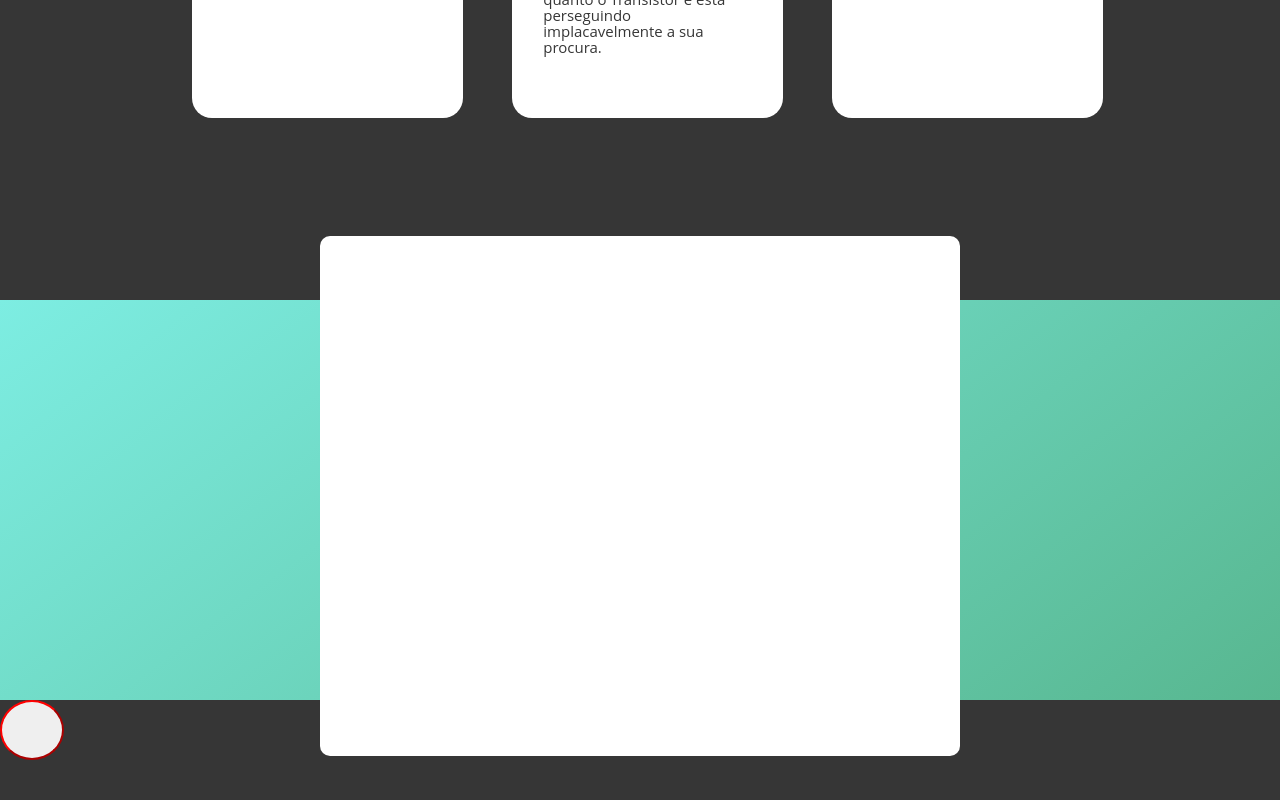
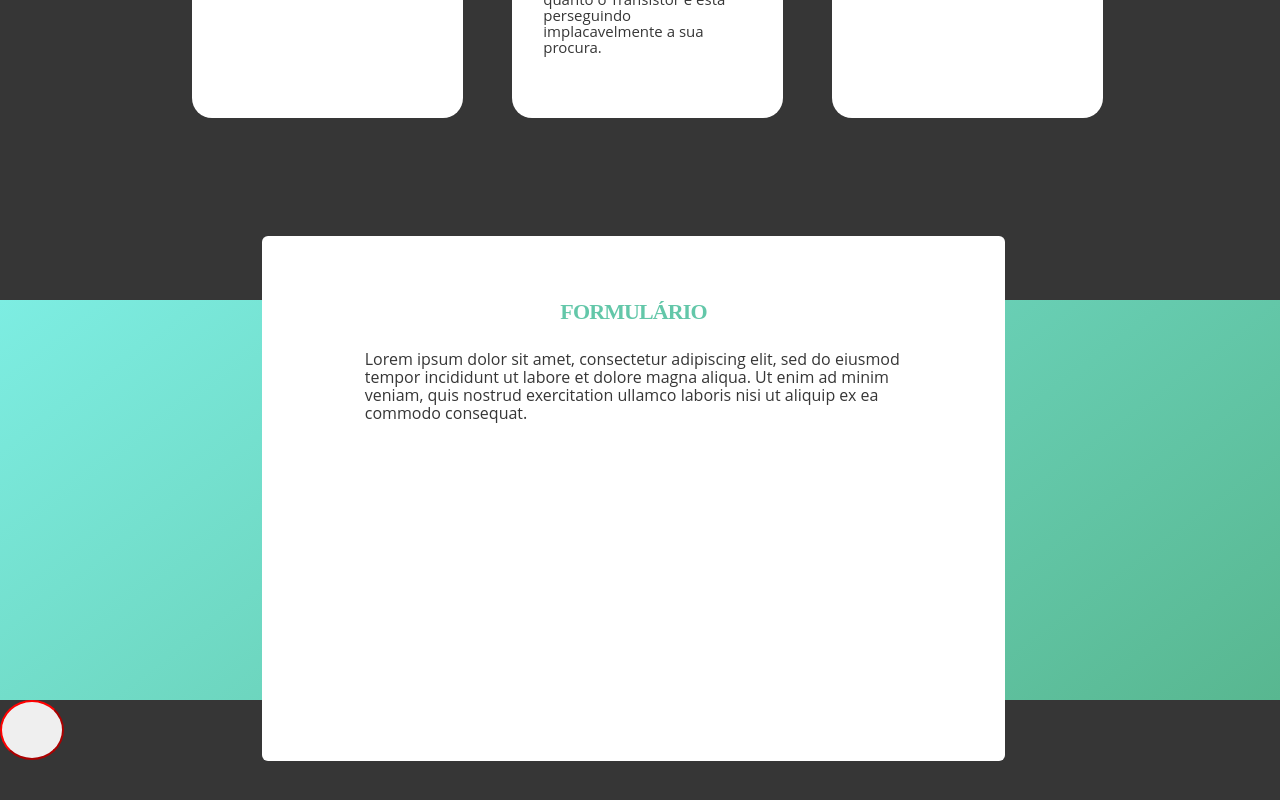
Before and after one commit to leocrispim/SorocabacomLandingPage, a React (Create React App) app: page / in a window 1280 px wide. Shown: the part 1628-2428 px from the top of the page. Built offline with nearby package versions, Linux system fonts and the light colour scheme.

Commit message:
Ajustes terceiro container

```diff
--- a/src/App.js
+++ b/src/App.js
@@ -53,7 +53,10 @@ function App() {
     </SC.SecondContainer>
 
     <SC.ThirdContainer>
-      <SC.FormWhiteBox />
+      <SC.FormWhiteBox>
+        <SC.FormWhiteBoxTitle>FORMULÁRIO</SC.FormWhiteBoxTitle>
+        <SC.FormWhiteBoxText>Lorem ipsum dolor sit amet, consectetur adipiscing elit, sed do eiusmod tempor incididunt ut labore et dolore magna aliqua. Ut enim ad minim veniam, quis nostrud exercitation ullamco laboris nisi ut aliquip ex ea commodo consequat.</SC.FormWhiteBoxText>
+      </SC.FormWhiteBox>
     </SC.ThirdContainer>
 
     <SC.Footer>
--- a/src/Styled.js
+++ b/src/Styled.js
@@ -159,12 +159,27 @@ export const ThirdContainer = styled.div`
 
 export const FormWhiteBox = styled.div`
     position: absolute;
-    height: 130%;
-    width: 50%;
+    height: 112%;
+    width: 42%;
     background-color: white;
     top: -16%;
-    left: 25%;
-    border-radius: 10px;
+    left: 20.5%;
+    border-radius: 6px;
+    padding: 3% 8% 3% 8%;
+`
+
+export const FormWhiteBoxTitle = styled.p`
+    text-align: center;
+    font: normal normal bold 22px/32px Montserrat;
+    letter-spacing: -0.88px;
+    color: #63C7A9;
+`
+
+export const FormWhiteBoxText = styled.p`
+    text-align: left;
+    font: normal normal normal 16px/18px Open Sans;
+    letter-spacing: 0px;
+    color: #363636;
 `
 
 export const Footer = styled.footer`
```
Also changed, not shown: 1 other file (tests, documents, lock files or other folders).
